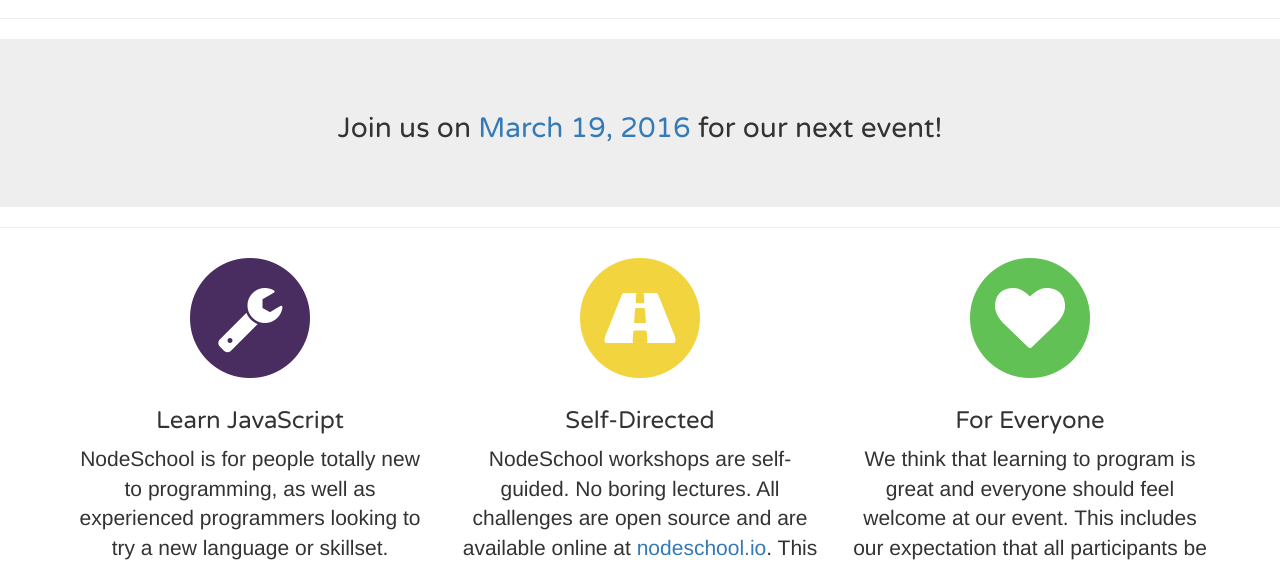
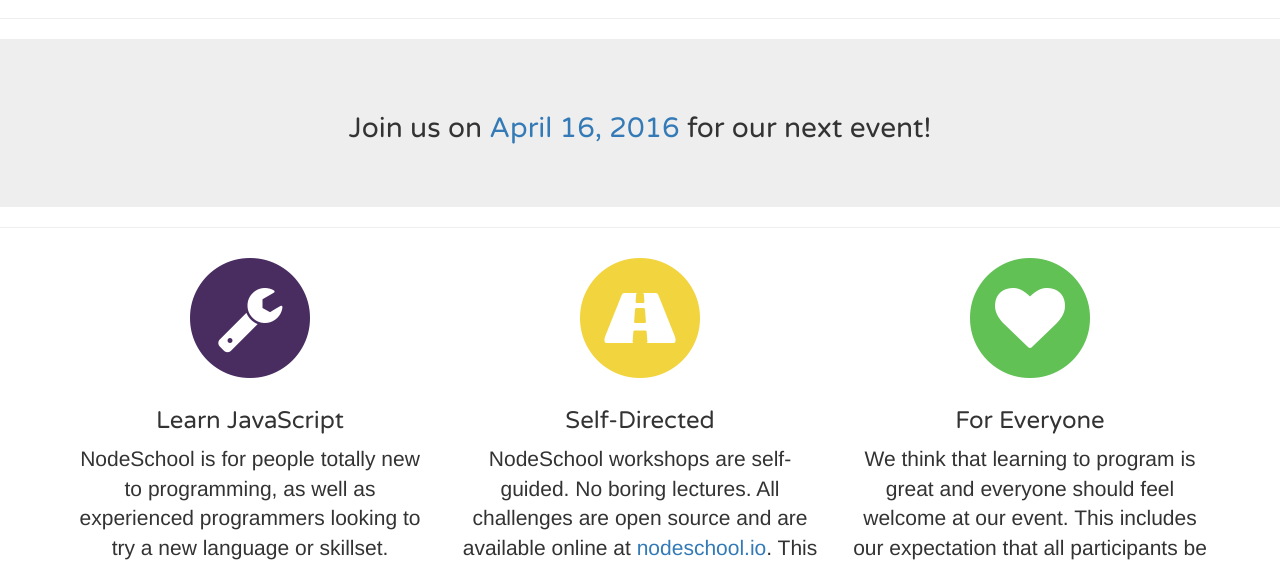
Before and after one commit to nodeschool/washingtondc, a website: page index.html in a window 1280 px wide. Shown: the part 237-800 px from the top of the page. Drawn offline with nearby package versions, Linux system fonts and the light colour scheme; some packages are replaced by stand-ins of ours; a script that the page names is missing.

Commit message:
Changing the next event to April's NodeSchoolDC

```diff
--- a/index.html
+++ b/index.html
@@ -45,7 +45,7 @@
     <!--jumbotron-next-event-->
     <div class="jumbotron jumbotron-next-event">
       <div class="container text-center">
-      <h2>Join us on <a href="http://www.meetup.com/node-dc/events/227483865/">March 19, 2016</a> for our next event!</h2>
+      <h2>Join us on <a href="http://www.meetup.com/node-dc/events/227483881/">April 16, 2016</a> for our next event!</h2>
       </div>
     </div>
     <hr />
```
